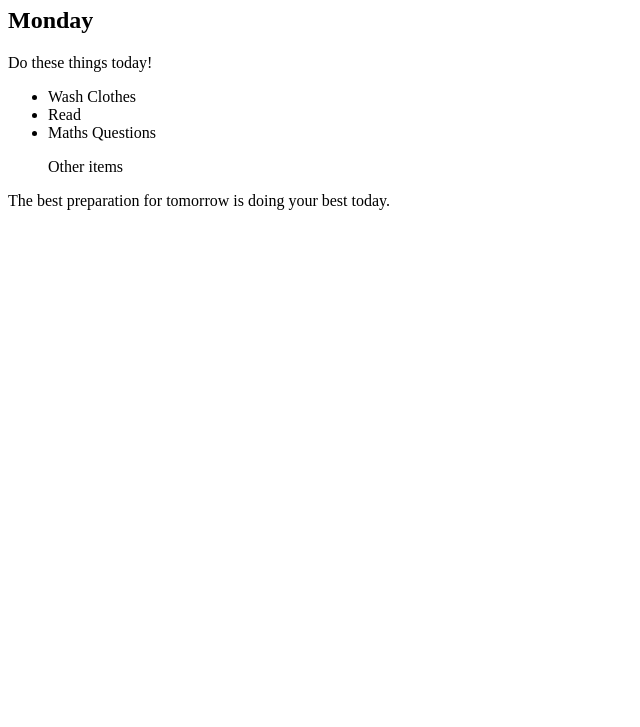
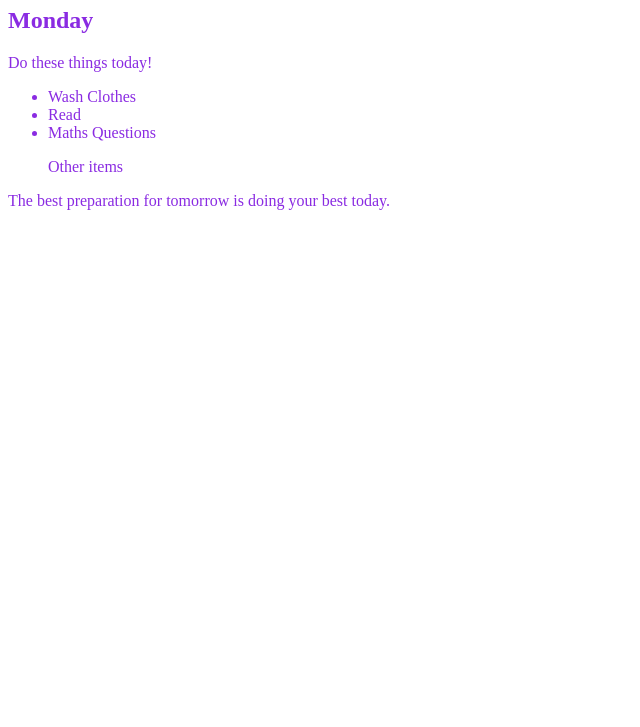
Before and after one commit to neelimaakkiraju/Web-Development-2023, a plain HTML site: page 7.1 Combining Selectors/index.html in a window 1280 px wide. Shown: the part 73-800 px from the top of the page, without its empty margins (0-640 px from the left). Drawn offline with Linux system fonts and the light colour scheme.

Commit message:
Color Change

```diff
--- a/7.1 Combining Selectors/style.css
+++ b/7.1 Combining Selectors/style.css
@@ -1 +1,4 @@
 /* Write your code here: */
+*{
+    color: blueviolet;
+}
```
